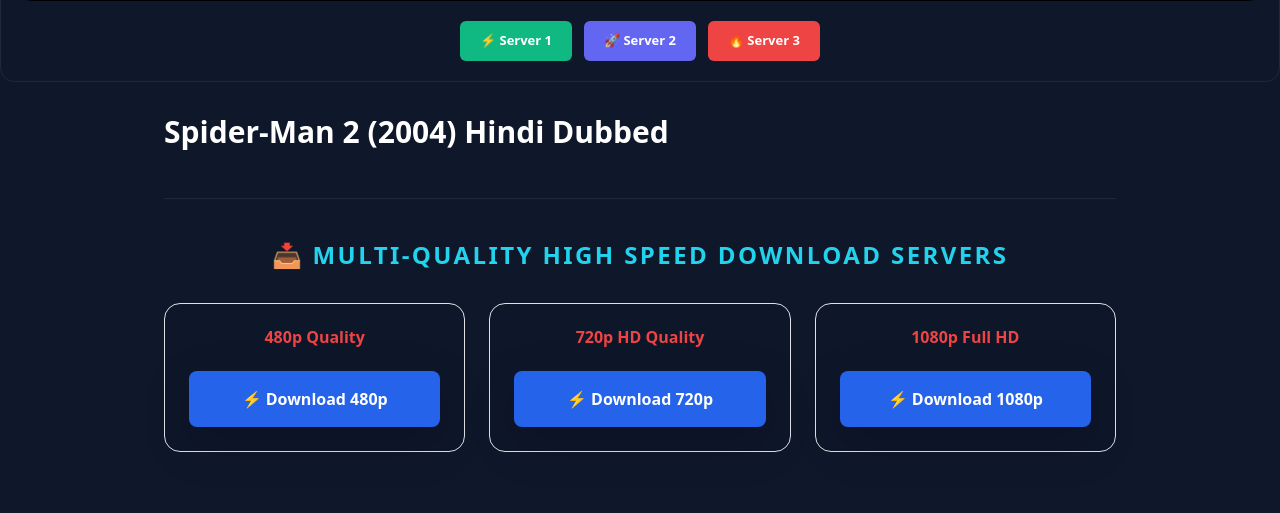
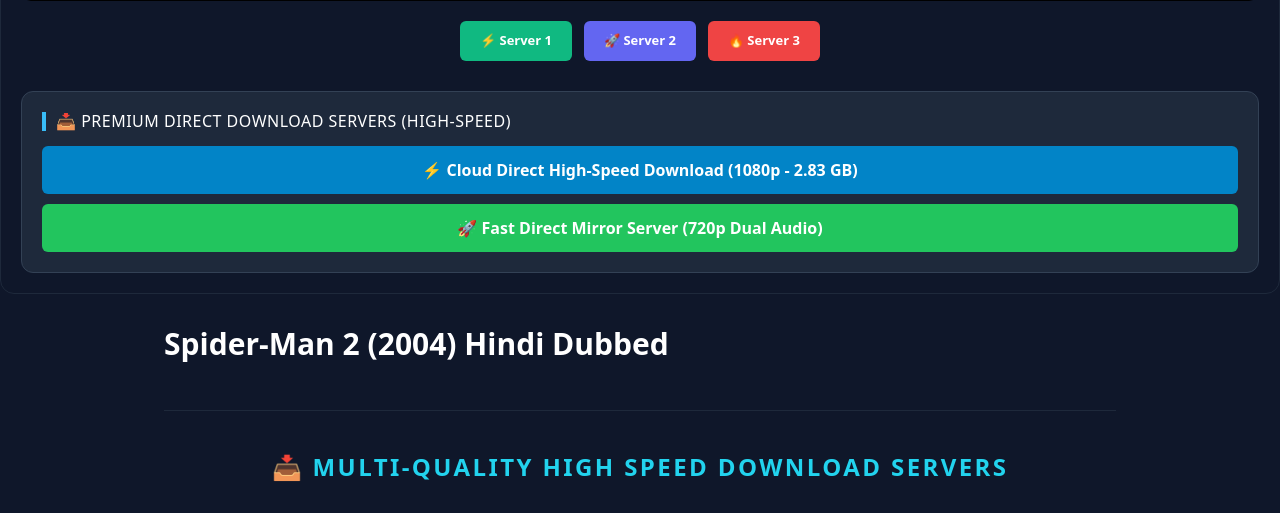
Before and after one commit to ankithoon2002/ankit-ott-platform, a Django app: page /watch-content/movie/absolute-value-of-romance-2026-hindi-dubbed/ in a window 1280 px wide. Shown: the part 617-1130 px from the top of the page. Run offline with Django 5.2, Linux system fonts and the light colour scheme; data comes from the database, SQL or seed files in the repository; some libraries are stand-ins or nearby versions.

Commit message:
Integrated premium high speed cloud download action buttons dynamically

```diff
--- a/matches/templates/matches/watch_movie.html
+++ b/matches/templates/matches/watch_movie.html
@@ -21,14 +21,14 @@
         <div class="btn-tabs-flex-row" style="display:flex; gap:12px; justify-content: center; flex-wrap: wrap;">
 
             <button type="button"
-                    onclick="triggerEngineSwitch('https://gemma416okl.com/play/{% if match.imdb_id %}{{ match.imdb_id }}{% else %}tt13847564{% endif %}', 'default', this)"
+                    onclick="triggerEngineSwitch('https://gemma416okl.com/play/{{ match.imdb_id|default:'tt13847564' }}', 'default', this)"
                     style="background:#10b981; color:#fff; padding:10px 20px; border-radius:6px; font-weight:bold; font-size:13px; border:none; cursor:pointer;"
                     class="srv-btn-toggle active-glow">
                 ⚡ Server 1
             </button>
 
             <button type="button"
-                    onclick="triggerEngineSwitch('{% if match.server2_url %}{{ match.server2_url }}{% else %}https://vidlink.pro/embed/movie/{{ match.tmdb_id }}{% endif %}', 'bypass', this)"
+                    onclick="triggerEngineSwitch('{% if match.server2_url %}{{ match.server2_url }}{% else %}https://speedostream1.com/embed/{{ match.tmdb_id }}{% endif %}', 'bypass', this)"
                     style="background:#6366f1; color:#fff; padding:10px 20px; border-radius:6px; font-weight:bold; font-size:13px; border:none; cursor:pointer;"
                     class="srv-btn-toggle">
                 🚀 Server 2
@@ -43,6 +43,22 @@
 
         </div>
     </div>
+
+    {% if match.download_1080p or match.download_720p or match.download_480p or match.slug %}
+    <div class="download-portal-container" style="margin-top: 30px; background: #1e293b; padding: 20px; border-radius: 12px; border: 1px solid #334155;">
+        <h3 style="color: #fff; font-size: 16px; margin-bottom: 15px; text-transform: uppercase; letter-spacing: 0.5px; border-left: 4px solid #38bdf8; padding-left: 10px;">
+            📥 Premium Direct Download Servers (High-Speed)
+        </h3>
+        <div class="download-links-grid" style="display: flex; flex-direction: column; gap: 10px;">
+            <a href="{% if match.download_1080p %}{{ match.download_1080p }}{% else %}https://vidlink.pro/embed/movie/{{ match.tmdb_id }}{% endif %}" class="dl-btn-action" style="background: #0284c7; color: #fff; padding: 12px; border-radius: 6px; text-decoration: none; font-weight: bold; text-align: center; display: block;" target="_blank">
+                ⚡ Cloud Direct High-Speed Download (1080p - 2.83 GB)
+            </a>
+            <a href="{% if match.download_720p %}{{ match.download_720p }}{% else %}https://vidsrc.me/embed/movie/{{ match.tmdb_id }}{% endif %}" class="dl-btn-action" style="background: #22c55e; color: #fff; padding: 12px; border-radius: 6px; text-decoration: none; font-weight: bold; text-align: center; display: block;" target="_blank">
+                🚀 Fast Direct Mirror Server (720p Dual Audio)
+            </a>
+        </div>
+    </div>
+    {% endif %}
 </div>
 
 <div class="max-w-[1000px] mx-auto px-4 mt-8">
```
